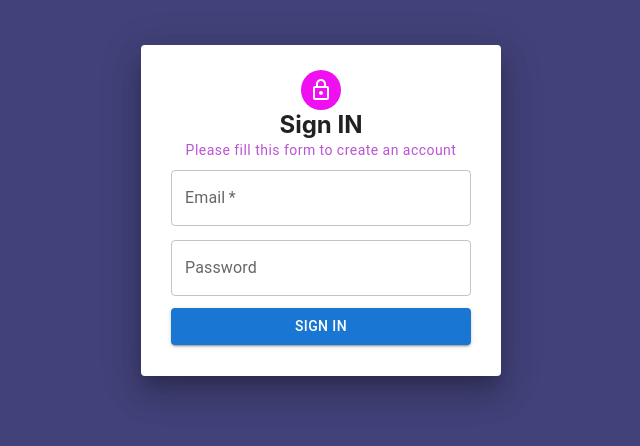
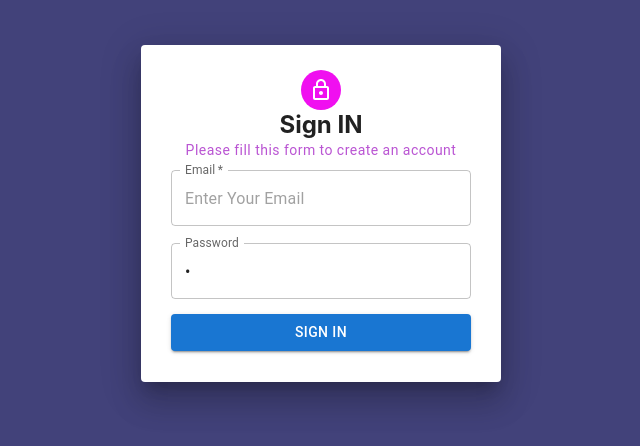
Before and after one commit to darfaisal26/EmailSystem, a React (Create React App) app: page /SignIn in a window 1280 px wide. Shown: the top 446 px of the page, without its empty margins (319-959 px from the left). Built offline with nearby package versions, Linux system fonts and the light colour scheme.

Commit message:
validation done

```diff
--- a/package.json
+++ b/package.json
@@ -26,7 +26,7 @@
     "yup": "^0.32.11"
   },
   "scripts": {
-    "start": "react-scripts start",
+    "start": "react-scripts --openssl-legacy-provider start",
     "build": "react-scripts build",
     "test": "react-scripts test",
     "eject": "react-scripts eject"
--- a/src/App.js
+++ b/src/App.js
@@ -1,3 +1,4 @@
+import React from 'react';
 import { BrowserRouter ,Route,Routes} from 'react-router-dom';
 import './App.css';
 import SignIn from './Components/SignIn';
--- a/src/Components/Email.jsx
+++ b/src/Components/Email.jsx
@@ -3,6 +3,8 @@ import { Typography , Button,Grid,TextField,Paper,} from '@mui/material';
 import EmailIcon from '@mui/icons-material/Email';
 import ForwardToInboxIcon from '@mui/icons-material/ForwardToInbox';
 import Header from './Header';
+import { Formik , Form , Field , ErrorMessage} from "formik";
+import * as  Yup from "yup";
 
 const Email = () => {
   const styles={
@@ -13,6 +15,30 @@ const Email = () => {
     button : { margin: "6px 0px 6px  " },
     main:{backgroundColor:"#42427a" ,height:"100vh",padding:'55px'}
   }
+
+  const initialValues = {
+    email :" " ,
+    subject :" " ,
+    message:" "
+}
+
+const validationSchema = Yup.object().shape( {
+     email : Yup.string().email("Please enter valid email").required("Email is Required") ,
+     subject : Yup.string().required(" Required") ,
+     message : Yup.string().required("Required")
+}
+
+)
+
+ const onSubmit =(values , props ) => {
+   console.log (values)
+
+   props.resetForm()
+   console.log (props)
+ }
+
+
+
   return (
     <>
     <Header/>
@@ -28,33 +54,40 @@ const Email = () => {
 
           </Typography>
         </Grid>
+        <Formik initialValues = {initialValues} onSubmit = {onSubmit} validationSchema = {validationSchema}>
+           {(props) => (
+        <Form>
 
-        <form>
-
-          <TextField
+          <Field as ={TextField}
             type="Email"
            label="Email"
+           name="email"
             placeholder="Recipients"
+            helperText={<ErrorMessage name= "email"/>}
             style={styles.textFields}
             required
             fullWidth
           />
-          <TextField
+          <Field as ={TextField}
            type="textfield"
             fullWidth
             label="Subject"
+            name="subject"
             placeholder="Subject"
+            helperText={<ErrorMessage name= "subject"/>}
             style={styles.textFields}
             required
           />
-           <TextField
+           <Field as ={TextField}
             multiline
             rows={4}
             type="textfield"
             fullWidth
             label="Message"
+            name="message"
             placeholder="Message"
             required
+            helperText={<ErrorMessage name= "message"/>}
             style={styles.textFields1}
           />
           <Button
@@ -69,7 +102,9 @@ const Email = () => {
             SEND EMAIL
           </Button>
 
-        </form>
+        </Form>
+           )}
+        </Formik>
       </Paper>
     </Grid>
 
--- a/src/Components/SignIn.js
+++ b/src/Components/SignIn.js
@@ -2,6 +2,10 @@ import React from "react";
 import { useNavigate } from "react-router-dom";
 import {Avatar,Grid,Paper,TextField,Typography,Button,} from "@mui/material";
 import LockOutlinedIcon from '@mui/icons-material/LockOutlined';
+import { Formik , Form , Field , ErrorMessage} from "formik";
+import * as  Yup from "yup";
+
+
 
 const SignIn = () => {
   let navigate = useNavigate();
@@ -19,6 +23,26 @@ const SignIn = () => {
     main:{backgroundColor:"#42427a" ,height:"100vh",padding:'45px'}
   }
 
+  const initialValues = {
+    email :" " ,
+    password :" "
+}
+
+const validationSchema = Yup.object().shape( {
+     email : Yup.string().email("Please enter valid email").required("Email is Required") ,
+     password : Yup.string().required("Password is Required")
+}
+
+)
+
+ const onSubmit =(values , props ) => {
+   console.log (values)
+
+   props.resetForm()
+   console.log (props)
+ }
+
+
   return (
     <Grid  style={styles.main}>
       <Paper elevation={20} style={styles.paperStyle} >
@@ -31,45 +55,31 @@ const SignIn = () => {
             Please fill this form to create an account
           </Typography>
         </Grid>
+        <Formik initialValues = {initialValues} onSubmit = {onSubmit} validationSchema = {validationSchema}>
+           {(props) => (
+           <Form>
 
-        <form>
-          {/* <TextField
-          type="text"
-            fullWidth
-            label="FirstName"
-            placeholder="Enter Your FirstName"
-            style={textFieldst}
-          />
-          <TextField
-          type="text"
-            fullWidth
-            label="LastName"
-            placeholder="Enter Your LastName"
-            style={textFieldst}
-          /> */}
-          <TextField
+          <Field as ={TextField}
             type="email"
             fullWidth
             label="Email"
+            name="email"
             placeholder="Enter Your Email"
+            helperText={<ErrorMessage name="email"/>}
             style={styles.textFieldst}
             required
           />
-          <TextField
-           type="password"
-            fullWidth
-            label="Password"
-            placeholder="Enter password"
+          < Field as = {TextField}
+           type='password'
+           fullWidth
+            label='Password'
+            name='password'
+            placeholder='Enter password'
+            helperText={<ErrorMessage name= "password"/>}
             style={styles.textFieldst}
           />
-          {/* <TextField
-            type="password"
-            fullWidth
-            label="Confirm Password"
-            placeholder="confirm password"
-            required
-            style={textFieldst}
-          /> */}
+
+
           <Button
             type="submit"
             variant="contained"
@@ -81,8 +91,11 @@ const SignIn = () => {
             Sign IN
           </Button>
 
+        </Form>
+        )}
+        </Formik>
 
-        </form>
+
       </Paper>
     </Grid>
   );
--- a/src/Components/SignUP.js
+++ b/src/Components/SignUP.js
@@ -2,6 +2,8 @@ import React from "react";
 import { useNavigate } from "react-router-dom";
 import {Avatar,Grid,Paper,TextField,Typography,Button,} from "@mui/material";
 import AddCircleOutlinedIcon from "@mui/icons-material/AddCircleOutlined";
+import { Formik , Form , Field , ErrorMessage} from "formik";
+import * as  Yup from "yup";
 
 const SignUP = () => {
   let navigate = useNavigate();
@@ -14,6 +16,29 @@ const SignUP = () => {
   const headerStyle = { margin: 0 };
   const textFieldst = { margin: "8px 0px 6px" };
   const button = { margin: "6px 0px 6px  " };
+
+  const initialValues = {
+    firstname :" " ,
+    lastname : " " ,
+    email :" " ,
+    password :" " ,
+    confirmpassword : " "
+}
+
+const validationSchema = Yup.object().shape( {
+    firstname :Yup.string().required("Required") ,
+    lastname :Yup.string().required("Required") ,
+     email : Yup.string().email("please enter valid email").required("Email is Required") ,
+     password : Yup.string().required("Password is mendatory").min(3,"Password must be 3 char long") ,
+     confirmpassword :Yup.string().required("Password is mendatory").oneOf([Yup.ref('password')],'Passwords does not match')
+})
+
+ const onSubmit =(values , props ) => {
+   console.log (values)
+   props.resetForm()
+   console.log (props)
+ }
+
   return (
     <Grid  style={{backgroundColor:"#42427a" ,height:"100vh",padding:'45px'}}>
       <Paper elevation={20} style={paperStyle} >
@@ -26,27 +51,35 @@ const SignUP = () => {
             Please fill this form to create an account
           </Typography>
         </Grid>
+        <Formik initialValues = {initialValues} onSubmit = {onSubmit} validationSchema = {validationSchema}>
+           {(props) => (
+           <Form>
 
-        <form>
-          <TextField
+          <Field as ={TextField}
           type="text"
             fullWidth
             label="FirstName"
+            name="firstname"
             placeholder="Enter Your FirstName"
+            helperText={<ErrorMessage name="firstname"/>}
             style={textFieldst}
           />
           <TextField
           type="text"
             fullWidth
             label="LastName"
+            name="lastname"
             placeholder="Enter Your LastName"
+            helperText={<ErrorMessage name="lastname"/>}
             style={textFieldst}
           />
           <TextField
             type="email"
             fullWidth
             label="Email"
+            name="email"
             placeholder="Enter Your Email"
+            helperText={<ErrorMessage name="email"/>}
             style={textFieldst}
             required
           />
@@ -54,14 +87,18 @@ const SignUP = () => {
            type="password"
             fullWidth
             label="Password"
+            name="password"
             placeholder="Enter password"
+            helperText={<ErrorMessage name="password"/>}
             style={textFieldst}
           />
           <TextField
             type="password"
             fullWidth
             label="Confirm Password"
+            name="confirmpassword"
             placeholder="confirm password"
+            helperText={<ErrorMessage name="confirmpassword"/>}
             required
             style={textFieldst}
           />
@@ -75,7 +112,11 @@ const SignUP = () => {
           >
             Sign up
           </Button>
-        </form>
+        </Form>
+
+           )}
+           </Formik>
+
       </Paper>
     </Grid>
   );
```
